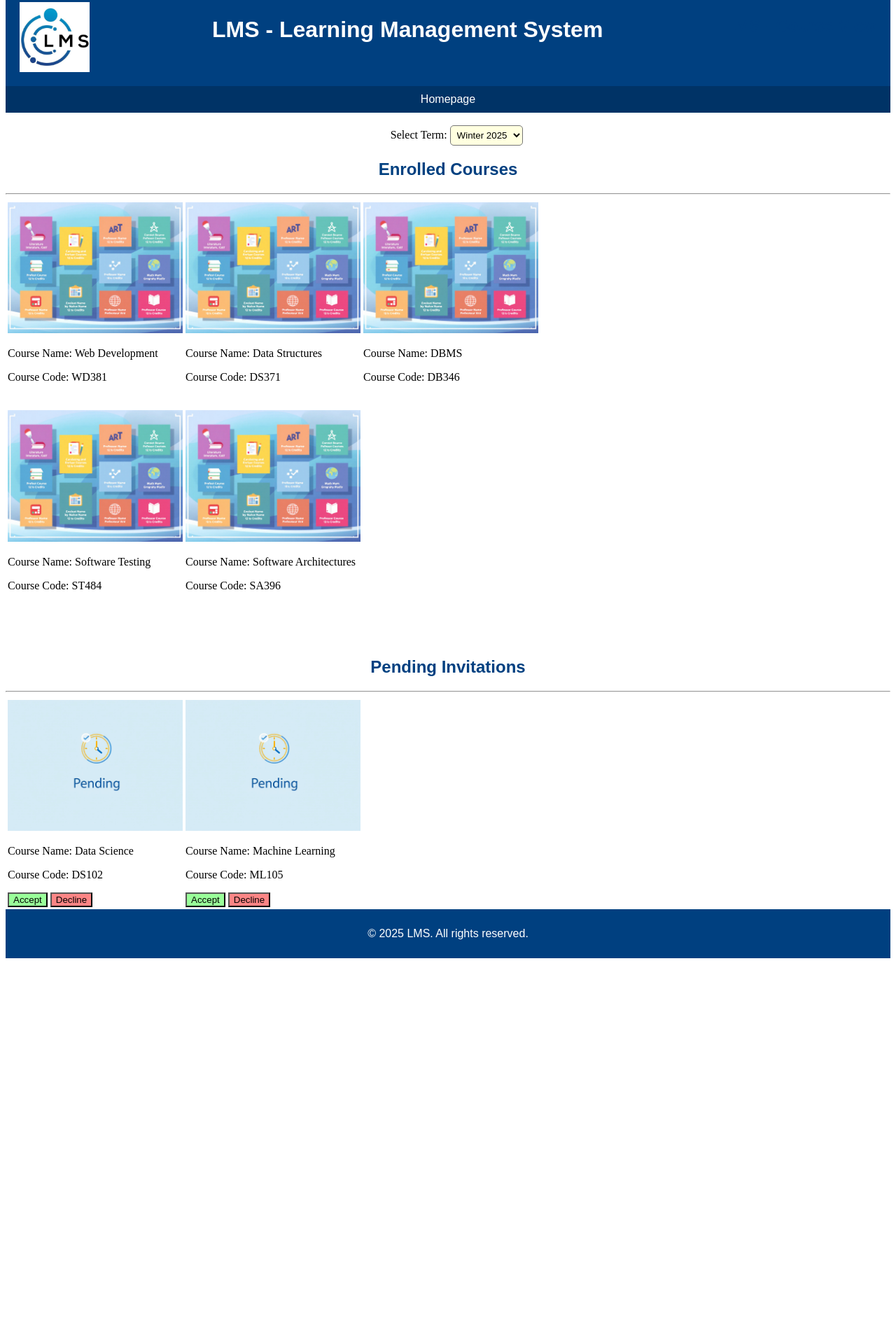
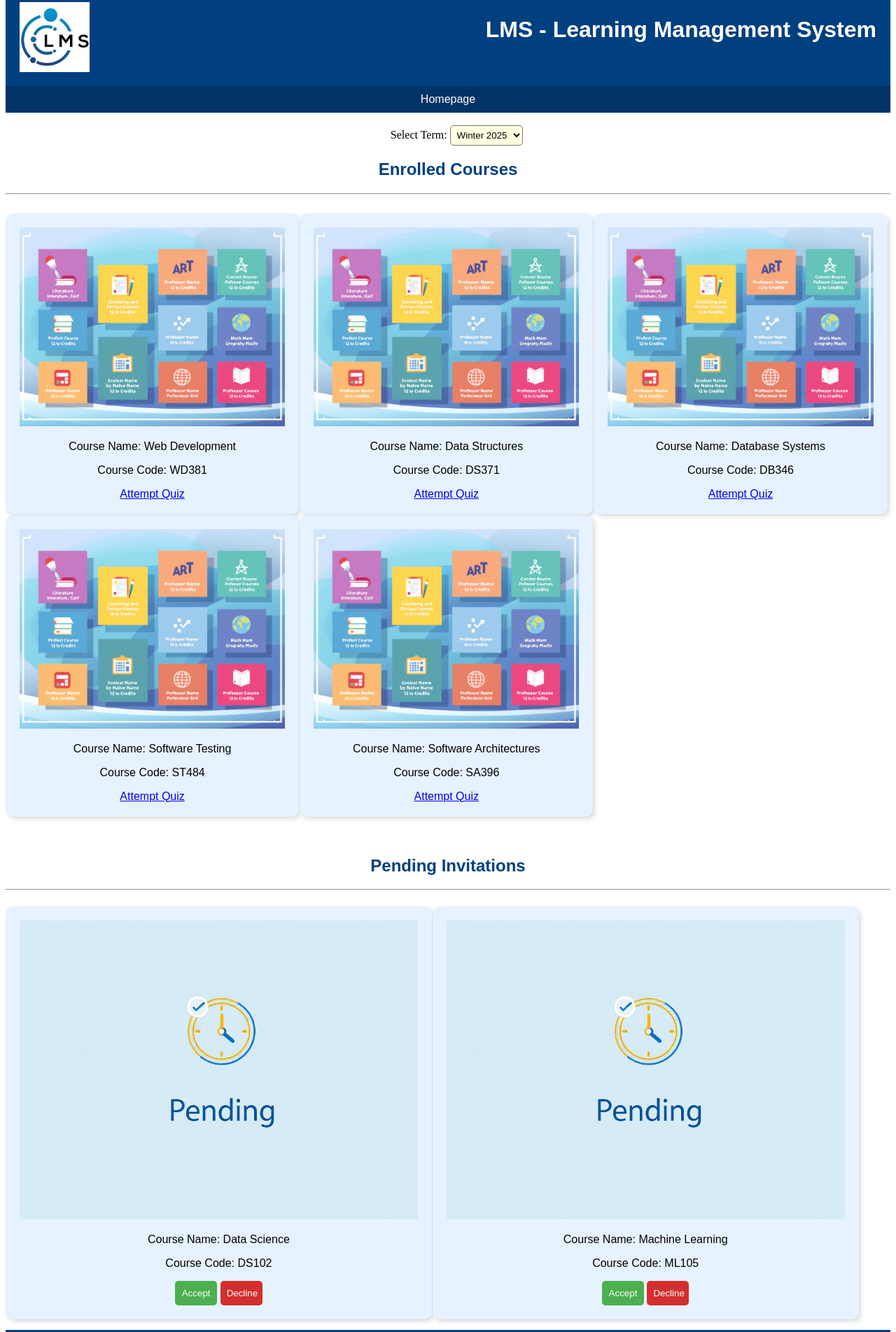
Before and after one commit to CroluxMichaels/ENSF381-GROUP17-ASSIGNMENT2, a plain HTML site: page course_view.html in a window 1280 px wide. Shown: the part 25-1928 px from the top of the page at 70% size. Before the commit the page ends 1402 px from the top, so only its background shows below. Drawn offline with Linux system fonts and the light colour scheme.

Commit message:
mostly done course_view

```diff
--- a/course_view.html
+++ b/course_view.html
@@ -10,11 +10,10 @@
     <header>
         <img src="logo.jpg" alt="LMS Logo" style="width: 100px; height: 100px;">
         <h1>LMS - Learning Management System</h1>
-        <h2>LMS - Course View</h2>
     </header>
     <div class="menu">
         <nav>
-            <a href="index.html">Homepage</a>
+            <a href="index.html" class="menu-link">Homepage</a>
         </nav>
     </div>
     <br>
@@ -30,87 +29,73 @@
         </div>
 
         <section class="Enrolled">
-			<!-- Courses in which the student is enrolled -->
-            <!-- Display Course 1, 2, and 3 in the same line -->
             <h2>Enrolled Courses</h2>
             <hr>
-            <table>
-				<tr>
-					<td>
-						<div>
-                            <img src="course1.jpg" alt="Course 1" width="250">
+            <br>
+            <div class="course-container">
+                <div class="course">
+                    <img src="course1.jpg" alt="Course 1" class="course2-img">
                     <p>Course Name: Web Development</p>
                     <p>Course Code: WD381</p>
                     <a href="attempt_quiz.html">Attempt Quiz</a>
                 </div>
-					</td>
-					<td>
-						<div>
-                            <img src="course1.jpg" alt="Course 1" width="250">
+
+                <div class="course">
+                    <img src="course1.jpg" alt="Course 1" class="course2-img">
                     <p>Course Name: Data Structures</p>
                     <p>Course Code: DS371</p>
                     <a href="attempt_quiz.html">Attempt Quiz</a>
                 </div>
-					</td>
-                    <td>
-						<div>
-                            <img src="course1.jpg" alt="Course 1" width="250">
-                            <p>Course Name: DBMS</p>
+
+                <div class="course">
+                    <img src="course1.jpg" alt="Course 1" class="course2-img">
+                    <p>Course Name: Database Systems</p>
                     <p>Course Code: DB346</p>
                     <a href="attempt_quiz.html">Attempt Quiz</a>
                 </div>
-					</td>
-				</tr>
-				<!-- Display Course 4 and 5 in the same line -->
-				<tr>
-					<td>
-						<div>
-                            <img src="course1.jpg" alt="Course 1" width="250">
+            </div>
+            <div class="course-container">
+                <div class="course">
+                    <img src="course1.jpg" alt="Course 1" class="course2-img">
                     <p>Course Name: Software Testing</p>
                     <p>Course Code: ST484</p>
                     <a href="attempt_quiz.html">Attempt Quiz</a>
                 </div>
-					</td>
-					<td>
-						<div>
-                            <img src="course1.jpg" alt="Course 1" width="250">
+
+                <div class="course">
+                    <img src="course1.jpg" alt="Course 1" class="course2-img">
                     <p>Course Name: Software Architectures</p>
                     <p>Course Code: SA396</p>
                     <a href="attempt_quiz.html">Attempt Quiz</a>
                 </div>
-					</td>
-				</tr>
-            </table>
+            </div>
+
+
         </section>
         <br>
         <br>
         <section class="Enrolled">
-			<!-- Courses in which the student is enrolled -->
-            <!-- Display Course 1, 2, and 3 in the same line -->
+
             <h2>Pending Invitations</h2>
             <hr>
-            <table>
-				<tr>
-					<td>
-                        <div>
-                            <img src="course2.jpg" alt="Course 2" width="250">
+			<div class="course-container">
+                <div class="course2">
+                    <img src="course2.jpg" alt="Course 2" class="course2-img">
                     <p>Course Name: Data Science</p>
                     <p>Course Code: DS102</p>
-                            <button style="background-color: rgb(153, 255, 153);">Accept</button>
-                            <button style="background-color: rgb(252, 133, 133);">Decline</button>
+                    <button class="accept-button">Accept</button>
+                    <button class="decline-button">Decline</button>
                 </div>
-                    </td>
-                    <td>
-                        <div>
-                            <img src="course2.jpg" alt="Course 2" width="250">
+
+                <div class="course2">
+                    <img src="course2.jpg" alt="Course 2" class="course2-img">
                     <p>Course Name: Machine Learning</p>
                     <p>Course Code: ML105</p>
-                            <button style="background-color: rgb(153, 255, 153);">Accept</button>
-                            <button style="background-color: rgb(252, 133, 133);">Decline</button>
+                    <button class="accept-button">Accept</button>
+                    <button class="decline-button">Decline</button>
                 </div>
-                    </td>
-                </tr>
-            </table>
+            </div>
+
         </section>
     </main>
     <footer>
--- a/styles.css
+++ b/styles.css
@@ -18,12 +18,12 @@ header
     padding: 10px;
     font-family: Arial;
 }
-a
+.menu-link
 {
     text-decoration: none;
     color: white;
 }
-a:hover
+.menu-link:hover
 {
     text-decoration: underline;
 }
@@ -68,7 +68,7 @@ footer
     margin-left: 150px;
     margin-right: 150px;
     border-radius: 30px;
-    box-shadow: 15px 15px 40px 3px rgba(0,0,0, 0.16);
+    box-shadow: 4px 4px 6px rgba(0, 0, 0, 0.1), 1px 1px 3px rgba(0, 0, 0, 0.06);
 }
 
 #forgot-password
@@ -121,3 +121,73 @@ footer
 {
     margin-left: 43.5%;
 }
+
+.course-container
+{
+    display: flex;
+}
+
+.course
+{
+    display: inline-block;
+    background-color: #e6f2ff;
+    padding: 20px;
+    margin: 1px 1px 0px 0px;
+    border-radius: 10px;
+    text-align: center;
+    font-family: Arial;
+    box-shadow: 4px 4px 6px rgba(0, 0, 0, 0.1), 1px 1px 3px rgba(0, 0, 0, 0.06);
+    width: 30%;
+}
+
+.course2
+{
+    display: inline-block;
+    background-color: #e6f2ff;
+    padding: 20px;
+    margin: 15px 1px 15px 0px;
+    border-radius: 10px;
+    text-align: center;
+    font-family: Arial;
+    box-shadow: 4px 4px 6px rgba(0, 0, 0, 0.1), 1px 1px 3px rgba(0, 0, 0, 0.06);
+    width: 45%;
+}
+.course2-img
+{
+    width: 100%;
+}
+
+.accept-button
+{
+    background-color: #4CAF50;
+    font-family: Arial;
+    color: white;
+    height: 35px;
+    width: 60px;
+    border-radius: 5px;
+    border-width: 3px;
+    border-color: #4CAF50;
+    border-style: solid;
+}
+.accept-button:hover
+{
+    background-color: #265e28;
+    border-color: #265e28;
+}
+.decline-button
+{
+    background-color: #D32F2F;
+    font-family: Arial;
+    color: white;
+    height: 35px;
+    width: 60px;
+    border-radius: 5px;
+    border-width: 3px;
+    border-color: #D32F2F;
+    border-style: solid;
+}
+.decline-button:hover
+{
+    background-color: #821b1b;
+    border-color: #821b1b;
+}
```
Also changed, not shown: attempt_quiz.html (+2 -2 lines), index.html (+1 -1 lines), leaderboard.html (+1 -1 lines), login.html (+1 -1 lines). Lines whose indentation alone changed are shown as unchanged.
